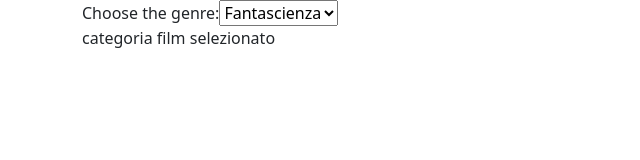
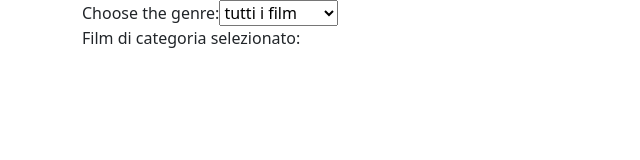
Before and after one commit to BkStyle89/react-movie-filter, a React (Vite) app: page / in a window 1280 px wide. Shown: the top 160 px of the page, without its empty margins (0-640 px from the left). Built offline with nearby package versions, Linux system fonts and the light colour scheme; the HTML template or start-up script is replaced by a standard one.

Commit message:
trying to do use effect...

```diff
--- a/src/App.jsx
+++ b/src/App.jsx
@@ -1,6 +1,4 @@
 import { useState, useEffect } from 'react'
-
-
 
 const movies =
  [
@@ -16,21 +14,35 @@ const movies =
 
 function App() {
 
-const [films,setFilms] = useState(movies)
+  const [genre, setGenre]=useState("")
+
+
+
+  useEffect(() => {
+    /* console.log(genre); */
+
+
+
+
+
+  }, [genre]);
+
 
 
   return (
     <>
+
     <div className='container'>
       <div className='row'>
         <div className='col'>
          <label htmlFor="genre">Choose the genre:</label>
-         <select name="filmGenre" id="filmGenre">
+         <select name="filmGenre" value={genre} onChange={(e)=>setGenre(e.target.value)}>
+          <option value="">tutti i film</option>
          {movies.map(movie =>(
-          <option value="Fantascenza">{movie.genre}</option>
+          <option value={movie.genre}>{movie.genre}</option>
         ))}
          </select>
-          <p>categoria film selezionato </p>
+          <p>Film di categoria selezionato:{} </p>
         </div>
       </div>
     </div>
```
